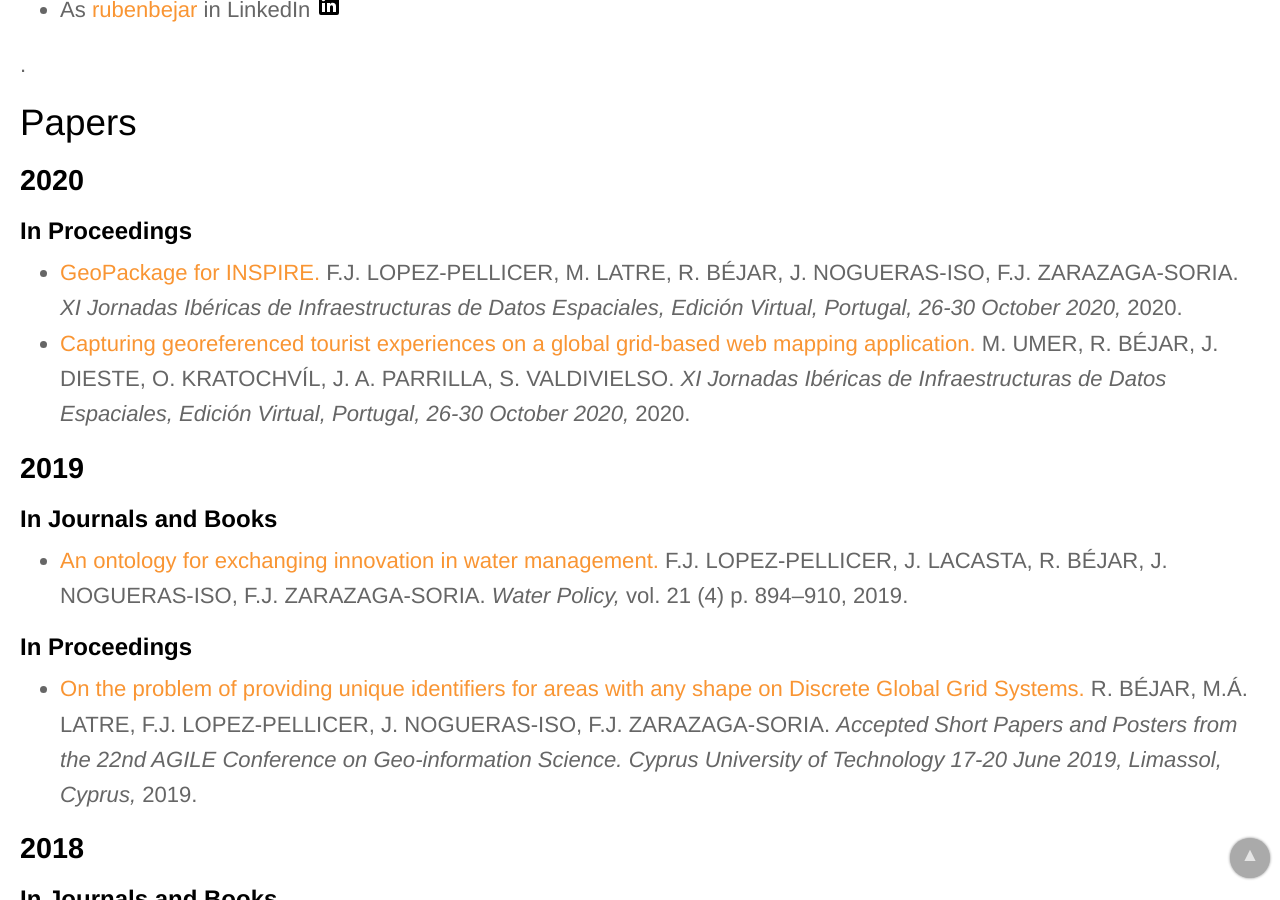
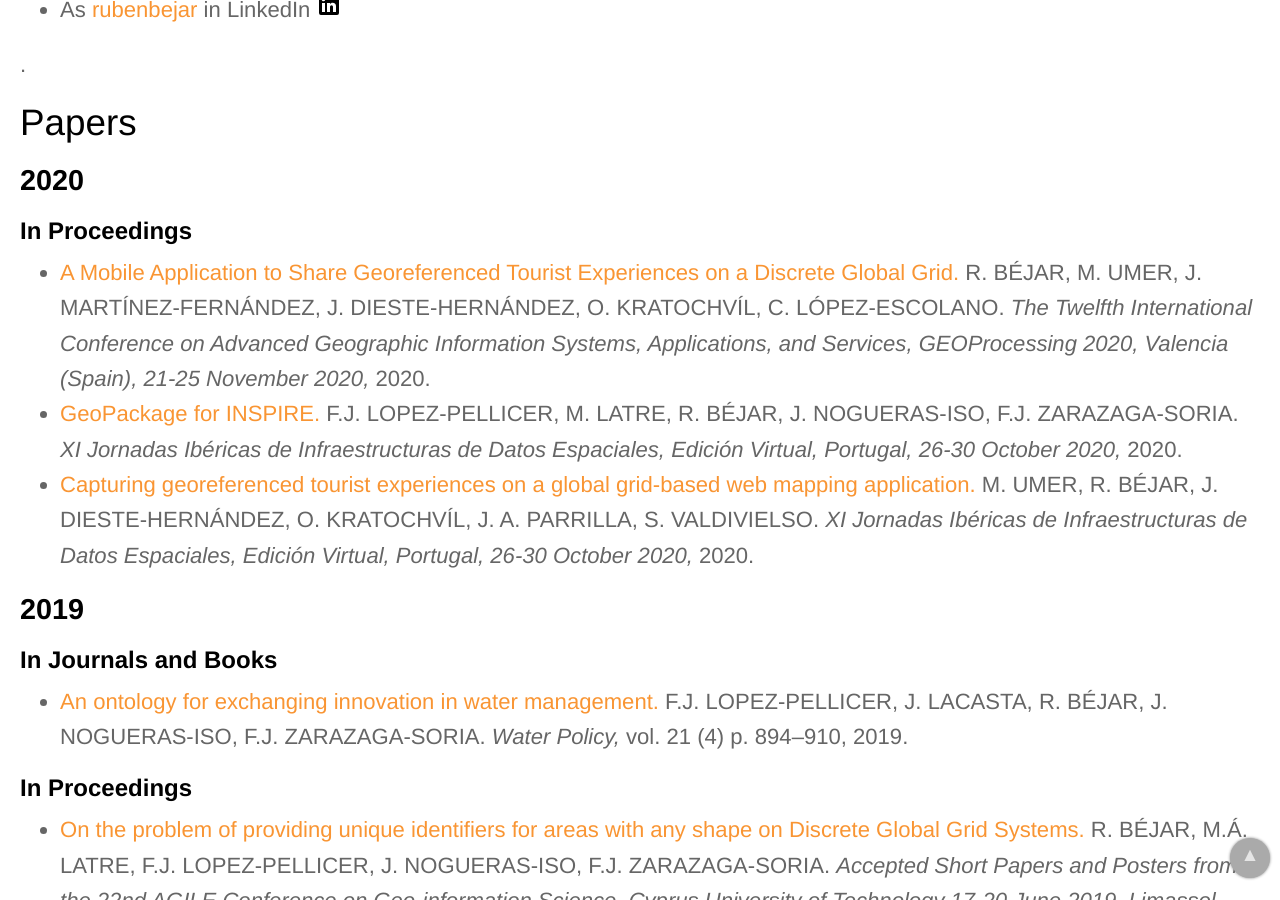
Before and after one commit to IAAA-Lab/IAAA-Lab.github.io, a Jekyll site: the page built from _staff/rbejar.md, in a window 1280 px wide and 900 px high, scrolled down 1027 px. Built offline with Jekyll 4.4.1, drawn with Linux system fonts in a browser that asks for light colours.

Commit message:
Update papers.yml

```diff
--- a/_data/papers.yml
+++ b/_data/papers.yml
@@ -25,6 +25,12 @@
   publication_detail: "Dissemination paper"
   year: 2020
 # -------------------
+- title: "A Mobile Application to Share Georeferenced Tourist Experiences on a Discrete Global Grid"
+  url: https://www.iaria.org/conferences2020/ProgramGEOProcessing20.html
+  authors: R. BÉJAR, M. UMER, J. MARTÍNEZ-FERNÁNDEZ, J. DIESTE-HERNÁNDEZ, O. KRATOCHVÍL, C. LÓPEZ-ESCOLANO
+  publication_conference: "The Twelfth International Conference on Advanced Geographic Information Systems, Applications, and Services, GEOProcessing 2020, Valencia (Spain), 21-25 November 2020"
+  year: 2020
+# -------------------
 - title: "Automatic publication of Open Data from OGC services: the use case of TRAFAIR project"
   url: https://www.iaria.org/conferences2020/ProgramGEOProcessing20.html
   authors: J. NOGUERAS-ISO, H. OCHOA-ORTIZ, M.A. JAÑEZ, J.R.R. VIQUEIRA, L. PO, R. TRILLO-LADO
@@ -57,7 +63,7 @@
 # -------------------
 - title: "Capturing georeferenced tourist experiences on a global grid-based web mapping application"
   url: https://www.dgterritorio.gov.pt/jiide2020/pdfs/resumos/JIIDE2020_Capturing_georeferenced_tourist_experiences_Muhammad_Umer.pdf
-  authors: M. UMER, R. BÉJAR, J. DIESTE, O. KRATOCHVÍL, J. A. PARRILLA, S. VALDIVIELSO
+  authors: M. UMER, R. BÉJAR, J. DIESTE-HERNÁNDEZ, O. KRATOCHVÍL, J. A. PARRILLA, S. VALDIVIELSO
   publication_conference: "XI Jornadas Ibéricas de Infraestructuras de Datos Espaciales, Edición Virtual, Portugal, 26-30 October 2020"
   year: 2020
 # -------------------
```
